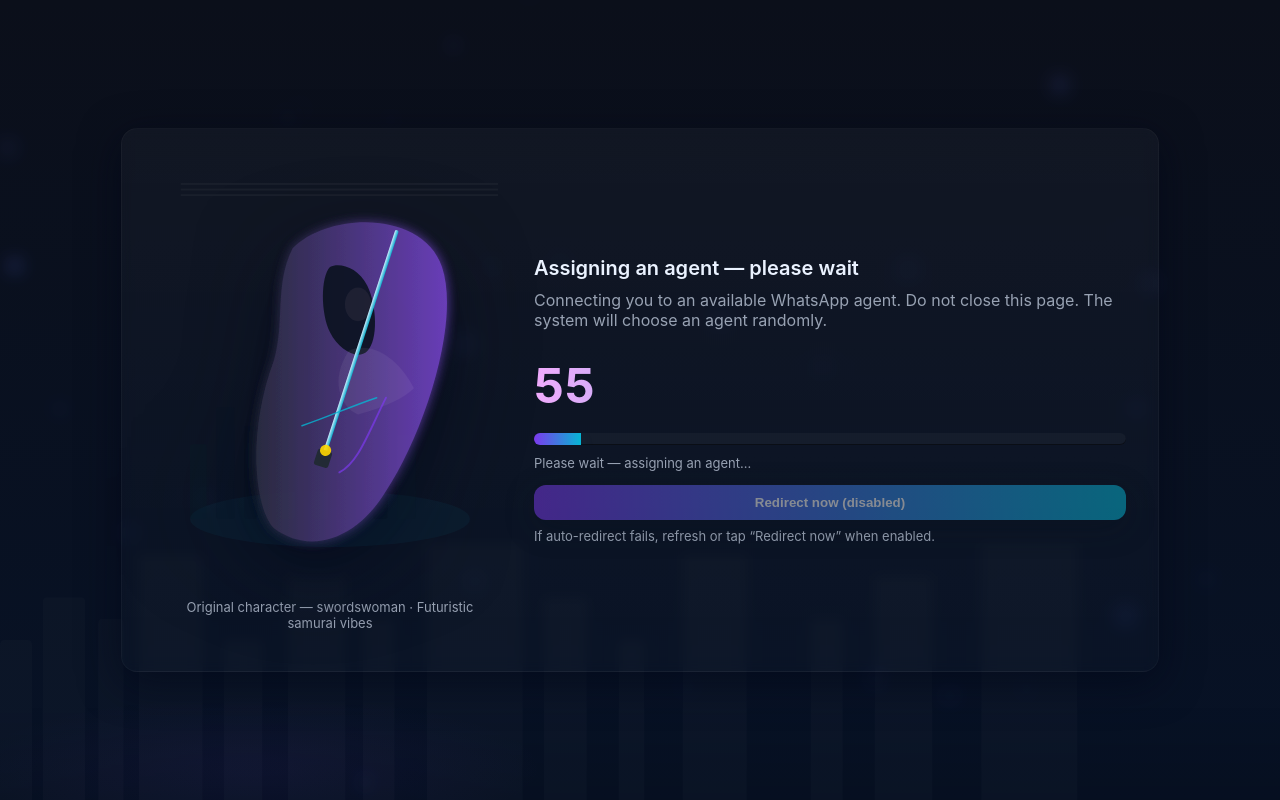
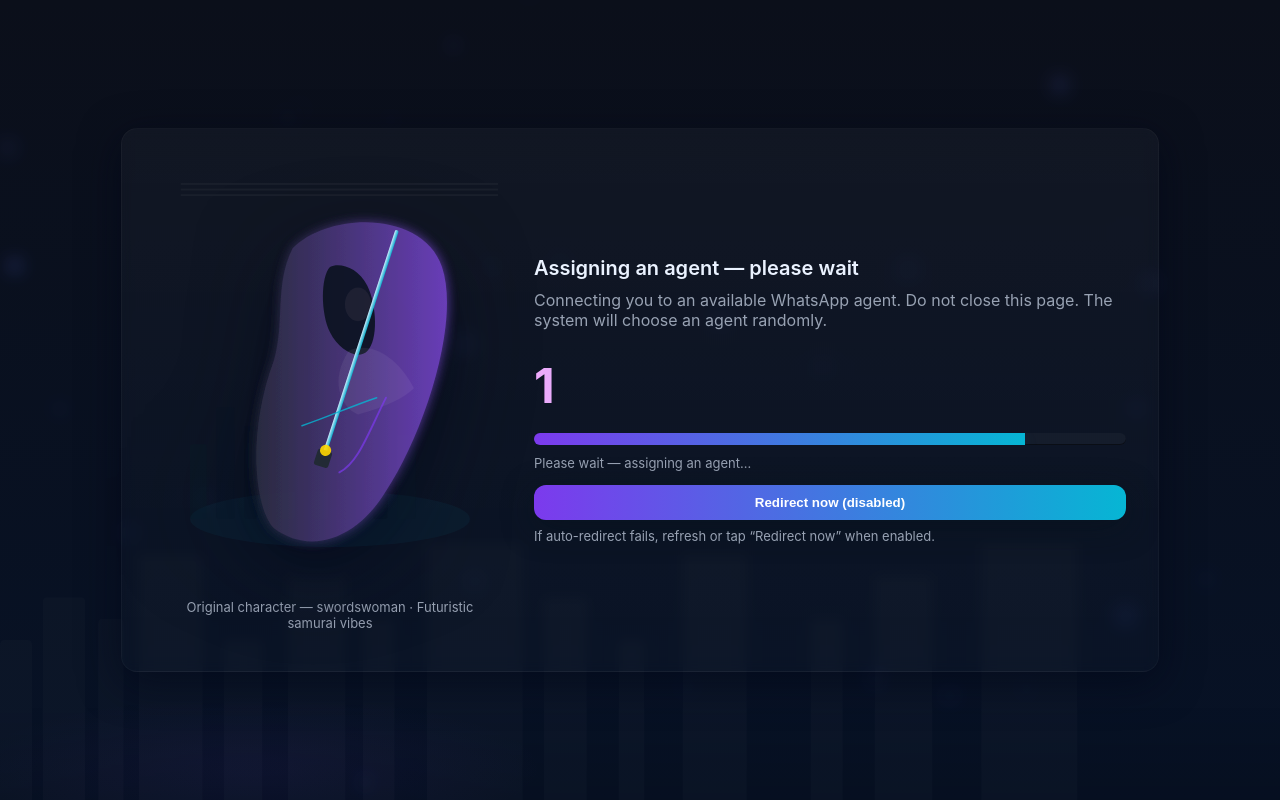
Before and after one commit to Holvix/GCashPyeui, a plain HTML site: page index.html in a window 1280 px wide. Drawn offline with Linux system fonts and the light colour scheme.

Commit message:
Update index.html

```diff
--- a/index.html
+++ b/index.html
@@ -174,7 +174,7 @@
   }
 
   // UI refs & timer
-  const TOTAL = 60;
+  const TOTAL = 6;
   let remaining = TOTAL;
   const countEl = document.getElementById('count');
   const barEl = document.getElementById('bar');
```
